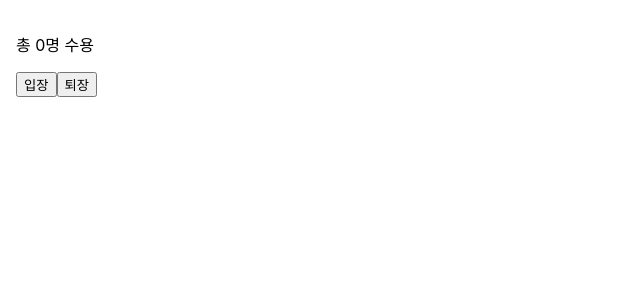
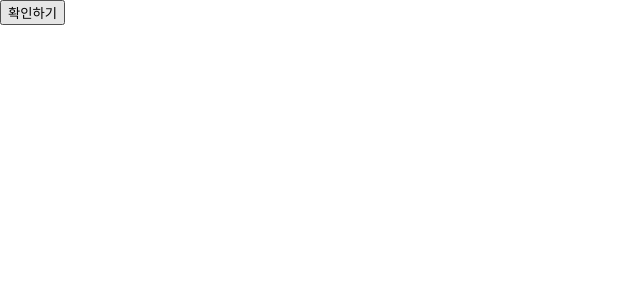
Before and after one commit to inho-park/23-React1, a React (Create React App) app: page / in a window 1280 px wide. Shown: the top 300 px of the page, without its empty margins (0-640 px from the left). Built offline with nearby package versions, Linux system fonts and the light colour scheme.

Commit message:
commit 4/27 1st

```diff
--- /dev/null
+++ b/src/chapter_08/ConfirmButton.jsx
@@ -0,0 +1,15 @@
+import React, { useState } from "react";
+
+export default function ConfirmButton () {
+    const [isConfirmed, setIsConfirmed] = useState(false);
+
+    const handleConfirm = () => {
+        setIsConfirmed((prevIsConfirmed) => !prevIsConfirmed);
+    };
+
+    return (
+        <button onClick={handleConfirm} disabled={isConfirmed}>
+            {isConfirmed ? '확인됨' : '확인하기'}
+        </button>
+    )
+}
--- a/src/index.js
+++ b/src/index.js
@@ -1,13 +1,12 @@
 import React from 'react';
 import ReactDOM from 'react-dom/client';
 import './index.css';
-import Accommodate from './chapter_07/Accommodate';
-
+import ConfirmButton from './chapter_08/ConfirmButton';
 
 
 const root = ReactDOM.createRoot(document.getElementById('root'));
 root.render(
   <React.StrictMode>
-    <Accommodate/>
+    <ConfirmButton/>
   </React.StrictMode>
 );
```
Also changed, not shown: 1 other file (tests, documents, lock files or other folders).
